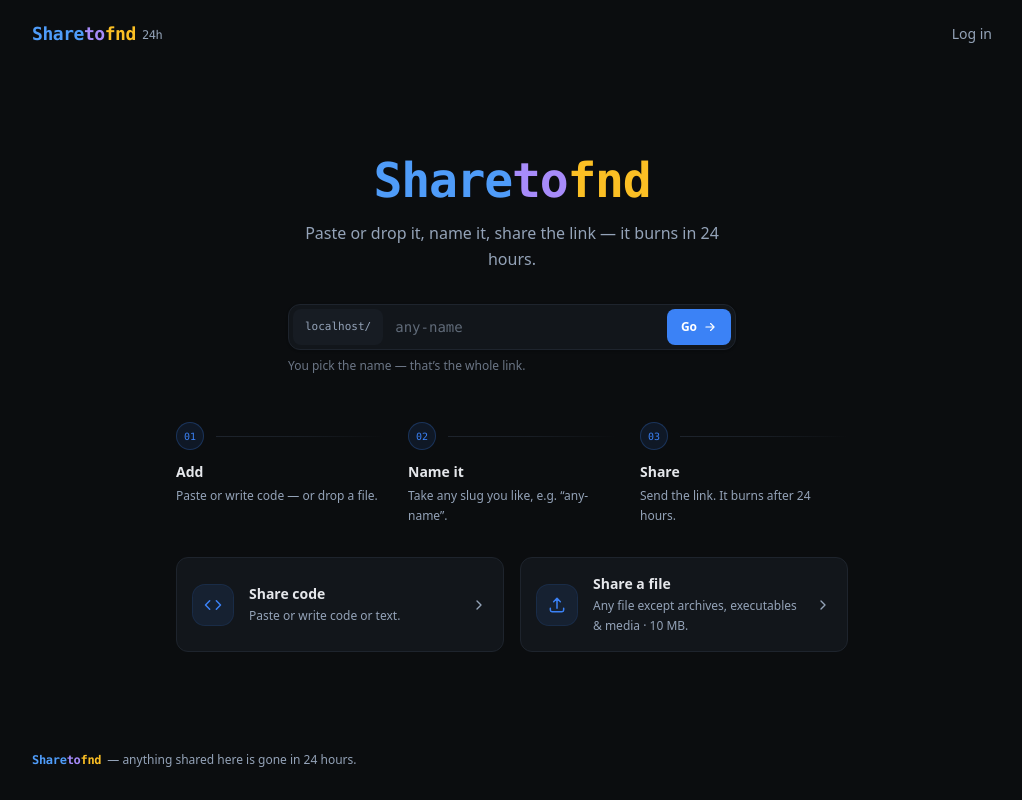
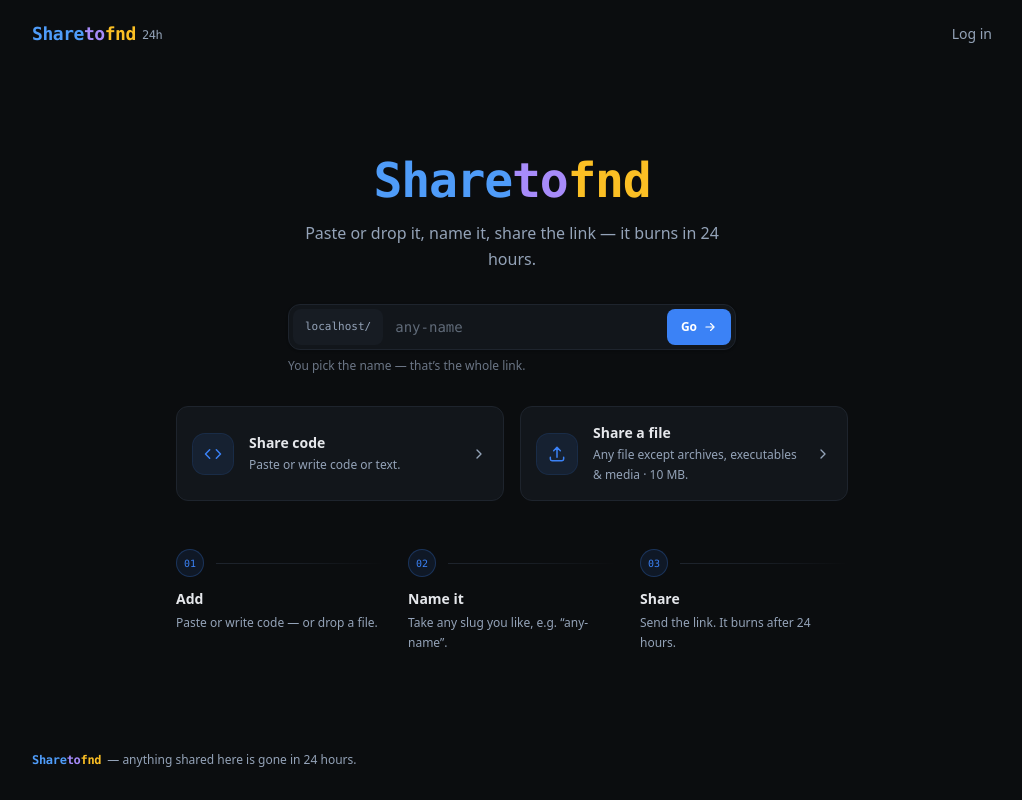
Before and after one commit to joywithai/share24, a Next.js app: page / in a window 1280 px wide. Shown: the whole page, without its empty margins (128-1150 px from the left). Built offline with nearby package versions, Linux system fonts and the light colour scheme; no server answers.

Commit message:
ui: homepage — create actions right under the name box, steps below
Co-authored-by: arena-agent <297053741+arena-agent@users.noreply.github.com>

```diff
--- a/app/page.tsx
+++ b/app/page.tsx
@@ -64,8 +64,8 @@ const actions = [
 ];
 
 /**
- * Homepage — a static Server Component. Wordmark, three steps, the link box
- * and the two entry points. Nothing more.
+ * Homepage — a static Server Component. Wordmark, the name box, the two entry
+ * points, then the three steps. Nothing more.
  */
 export default function HomePage() {
   return (
@@ -80,28 +80,6 @@ export default function HomePage() {
       {/* The whole product in one box: name → link. Type (or paste) a name
           somebody shared with you and Go straight to it. */}
       <RouteGoBox />
-
-      {/* The three steps as a flow, not as three boxes: a numbered node with
-          a hairline running out of it, then plain type underneath. */}
-      <ol className="mt-12 grid w-full max-w-2xl gap-x-6 gap-y-7 text-left sm:grid-cols-3">
-        {steps.map((step, i) => (
-          <li key={step.title} className="group min-w-0">
-            <div className="flex items-center gap-3">
-              <span className="flex h-7 w-7 shrink-0 items-center justify-center rounded-full border border-accent/25 bg-accent/10 font-mono text-[10px] text-accent tabular-nums transition-colors group-hover:border-accent/50 group-hover:bg-accent/15">
-                {String(i + 1).padStart(2, '0')}
-              </span>
-              <span
-                aria-hidden
-                className="h-px flex-1 bg-gradient-to-r from-line via-line/70 to-transparent"
-              />
-            </div>
-            <p className="mt-3 text-sm font-semibold">{step.title}</p>
-            <p className="mt-1 text-xs leading-relaxed break-words text-sub">
-              {step.text}
-            </p>
-          </li>
-        ))}
-      </ol>
 
       <div className="mt-8 grid w-full max-w-2xl gap-3 sm:grid-cols-2 sm:gap-4">
         {actions.map((action) => (
@@ -138,6 +116,32 @@ export default function HomePage() {
           </Link>
         ))}
       </div>
+
+      {/* Primary actions first: the two ways to create a share sit right
+          under the name box, where the eye already is.
+
+          The three steps, as a flow rather than three boxes: a numbered node
+          with a hairline running out of it, then plain type underneath., not as three boxes: a numbered node with
+          a hairline running out of it, then plain type underneath. */}
+      <ol className="mt-12 grid w-full max-w-2xl gap-x-6 gap-y-7 text-left sm:grid-cols-3">
+        {steps.map((step, i) => (
+          <li key={step.title} className="group min-w-0">
+            <div className="flex items-center gap-3">
+              <span className="flex h-7 w-7 shrink-0 items-center justify-center rounded-full border border-accent/25 bg-accent/10 font-mono text-[10px] text-accent tabular-nums transition-colors group-hover:border-accent/50 group-hover:bg-accent/15">
+                {String(i + 1).padStart(2, '0')}
+              </span>
+              <span
+                aria-hidden
+                className="h-px flex-1 bg-gradient-to-r from-line via-line/70 to-transparent"
+              />
+            </div>
+            <p className="mt-3 text-sm font-semibold">{step.title}</p>
+            <p className="mt-1 text-xs leading-relaxed break-words text-sub">
+              {step.text}
+            </p>
+          </li>
+        ))}
+      </ol>
     </div>
   );
 }
```
